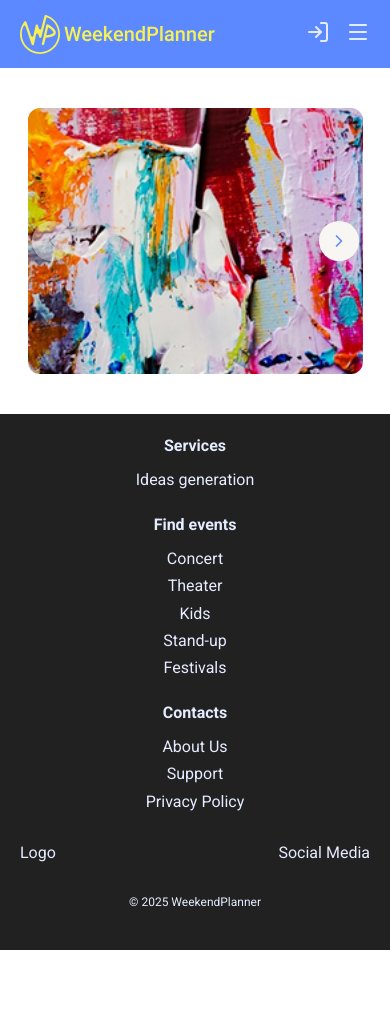
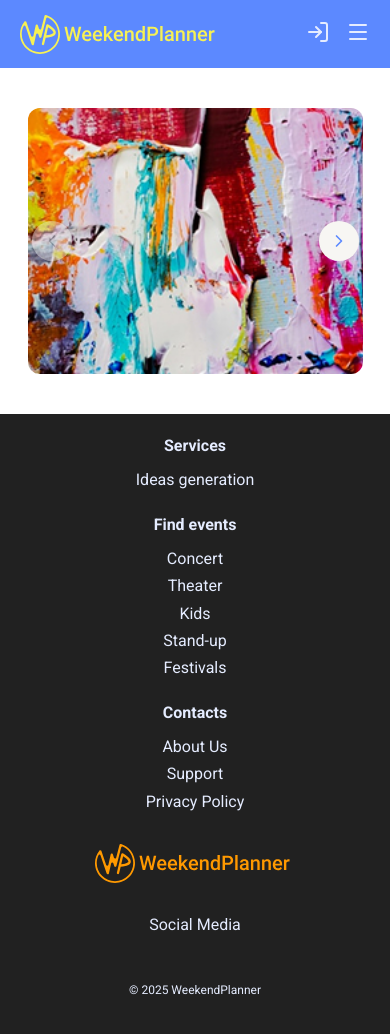
Before and after one commit to megabytos/weekend-planner-fe, a Next.js app: page / in a window 390 px wide. Shown: the top 1034 px of the page. Before the commit the page ends 950 px from the top, so only its background shows below. Built offline with nearby package versions, Linux system fonts and the light colour scheme; no server answers.

Commit message:
Logo component was added

```diff
--- a/src/components/layout/footer.jsx
+++ b/src/components/layout/footer.jsx
@@ -2,6 +2,7 @@
 
 import Link from 'next/link';
 
+import Logo from '../ui/logo';
 import Container from './container';
 
 export default function Footer() {
@@ -55,11 +56,11 @@ export default function Footer() {
               </ul>
             </div>
           </nav>
-          <div className="flex justify-between items-center self-stretch">
-            <div>Logo</div>
+          <div className="flex gap-8 flex-col sm:flex-row sm:justify-between items-center self-stretch">
+            <Logo color="orange" />
             <div>Social Media</div>
           </div>
-          <div className="text-xs">© 2025 WeekendPlanner</div>
+          <div className="mt-4 text-xs">© 2025 WeekendPlanner</div>
         </div>
       </Container>
     </footer>
--- a/src/components/layout/header.jsx
+++ b/src/components/layout/header.jsx
@@ -10,7 +10,7 @@ import { useAppSelector } from '@/libs/redux/hooks/use-app-selector';
 import { closeModal, openModal } from '@/libs/redux/slices/modal-menu-slice';
 
 import Button from '../ui/button';
-import Icon from '../ui/icon';
+import Logo from '../ui/logo';
 import Modal from '../ui/modal';
 import ModalMenu from '../ui/modal-menu';
 import Container from './container';
@@ -33,13 +33,7 @@ export default function Header() {
     <header className="bg-blue">
       <Container>
         <div className="flex justify-between items-center h-[68px]">
-          <Icon
-            className="fill-yellow"
-            name="logo-icon"
-            width="200"
-            height="40"
-            ariaLabel="Logo"
-          />
+          <Logo />
           <nav className="hidden md:flex gap-4 ml-auto mr-4">
             <ul className="flex gap-4">
               <li>
--- /dev/null
+++ b/src/components/ui/logo.jsx
@@ -0,0 +1,22 @@
+import Link from 'next/link';
+
+import cn from '@/utils/class-names';
+
+import Icon from './icon';
+
+export default function Logo({ color = 'yellow', className = '' }) {
+  return (
+    <Link href="/" className={className}>
+      <Icon
+        className={cn({
+          'fill-yellow': color === 'yellow',
+          'fill-orange': color === 'orange',
+        })}
+        name="logo-icon"
+        width="200"
+        height="40"
+        ariaLabel="Logo"
+      />
+    </Link>
+  );
+}
```
